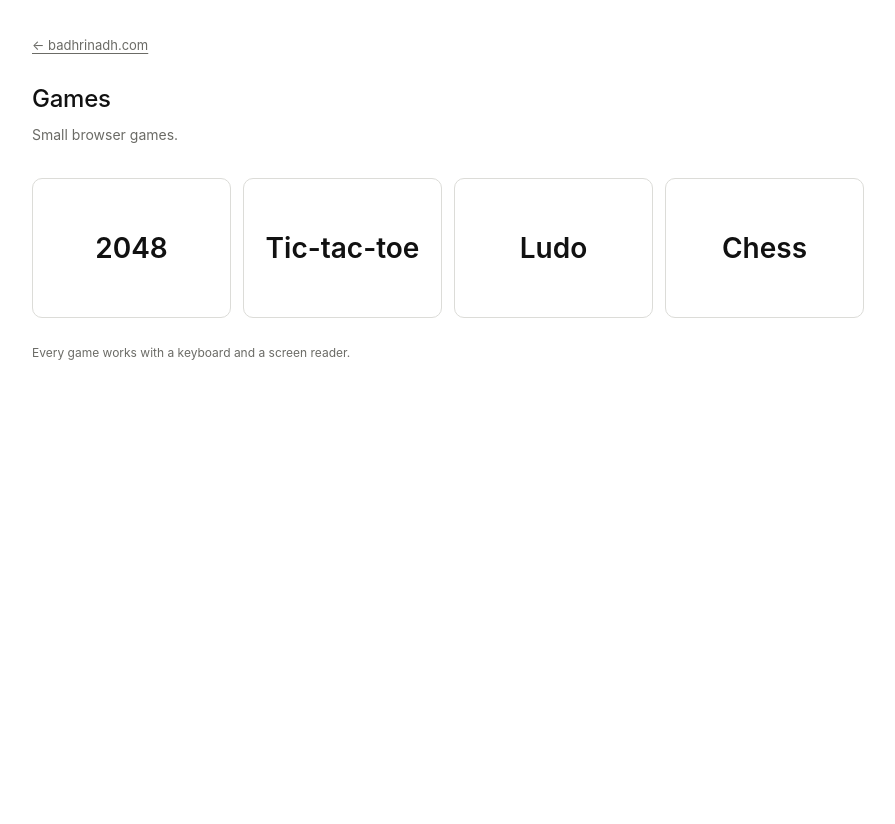
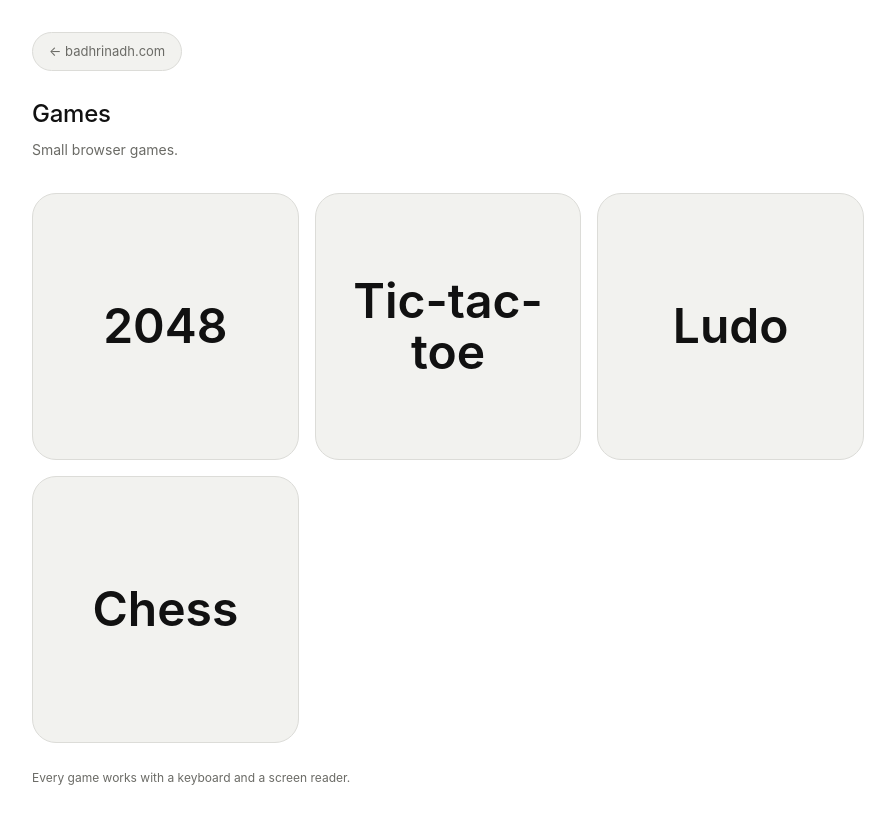
Before and after one commit to BadhriNadhBade/indie-games, a website: page games/index.html in a window 1280 px wide. Shown: the whole page, without its empty margins (192-1087 px from the left). Before the commit the page ends 800 px from the top, so only its background shows below. Drawn offline with Linux system fonts and the light colour scheme.

Commit message:
style: enhance game card layout and update back link styling

```diff
--- a/games/assets/theme.css
+++ b/games/assets/theme.css
@@ -75,32 +75,43 @@ a:focus-visible {
 }
 .back:hover { color: var(--ink); }
 
+.back.home {
+  padding: 0.5rem 1rem;
+  background: var(--fill);
+  border: 1px solid var(--line);
+  border-radius: 999px;
+  text-decoration: none;
+}
+.back.home:hover { text-decoration: none; border-color: var(--ink); }
+
 /* Index cards */
 
 .games {
   list-style: none;
   display: grid;
-  grid-template-columns: repeat(auto-fill, minmax(11rem, 1fr));
-  gap: 0.75rem;
+  grid-template-columns: repeat(auto-fill, minmax(min(100%, 13rem), 1fr));
+  gap: 1rem;
   margin: 0;
   padding: 0;
 }
-.games li { min-width: 0; }
+.games li { min-width: 0; container-type: inline-size; }
 .games a {
   display: flex;
   align-items: center;
   justify-content: center;
-  height: 100%;
-  min-height: 140px;
-  padding: 1rem;
+  aspect-ratio: 1 / 1;
+  width: 100%;
+  padding: 1.5rem;
+  background: var(--fill);
   border: 1px solid var(--line);
-  border-radius: 10px;
+  border-radius: 24px;
   text-decoration: none;
   text-align: center;
 }
 .games a:focus-visible { outline-offset: 4px; }
 .games .name {
-  font-size: 1.75rem;
+  font-size: clamp(1.5rem, 45cqw, 3rem);
+  line-height: 1.05;
   font-weight: 600;
   color: var(--ink);
 }
--- a/games/index.html
+++ b/games/index.html
@@ -10,7 +10,7 @@
 </head>
 <body>
 <main class="page wide">
-  <a class="back" href="https://badhrinadh.com">&larr; badhrinadh.com</a>
+  <a class="back home" href="https://badhrinadh.com">&larr; badhrinadh.com</a>
 
   <h1>Games</h1>
   <p class="lede">Small browser games.</p>
```
